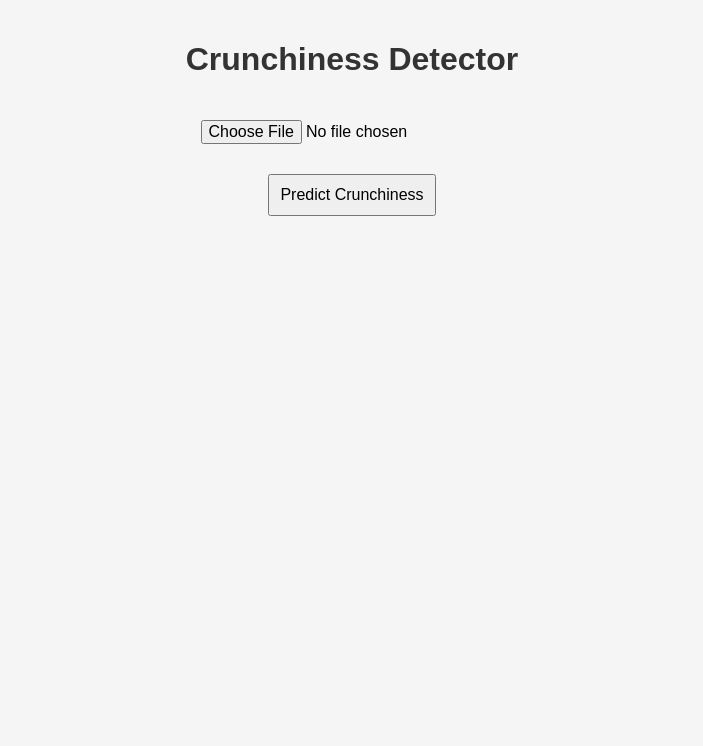
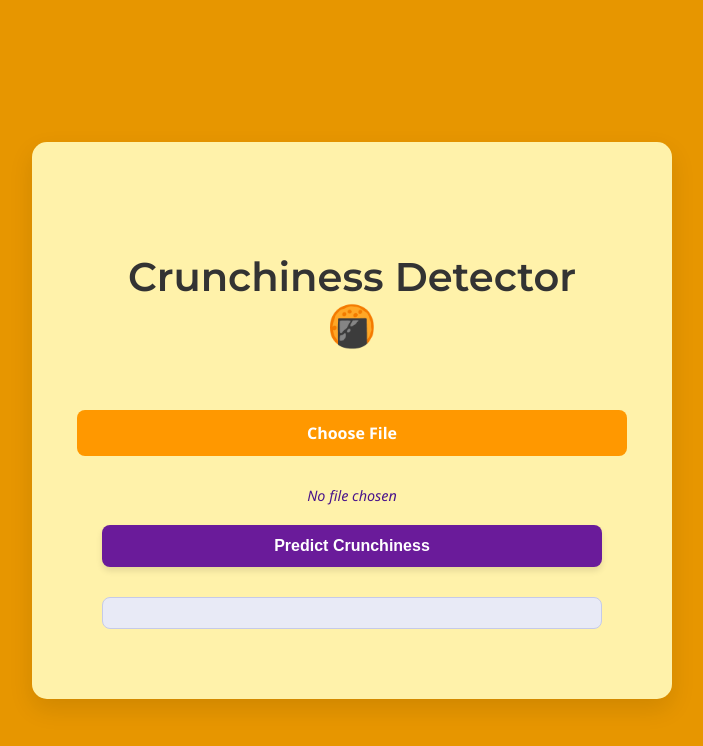
Before and after one commit to Mobing-ms/Crispy-Parripuvada, a plain HTML site: page index.html in a window 1280 px wide. Shown: the whole page, without its empty margins (288-991 px from the left). Drawn offline with Linux system fonts and the light colour scheme.

Commit message:
Update index.html

```diff
--- a/index.html
+++ b/index.html
@@ -4,50 +4,174 @@
     <meta charset="UTF-8">
     <meta name="viewport" content="width=device-width, initial-scale=1.0">
     <title>Crunchiness Detector</title>
+    <link rel="preconnect" href="https://fonts.googleapis.com">
+<link rel="preconnect" href="https://fonts.gstatic.com" crossorigin>
+<link href="https://fonts.googleapis.com/css2?family=Montserrat:ital,wght@0,100..900;1,100..900&display=swap" rel="stylesheet">
     <style>
+        /* General body and font styles */
         body {
-            font-family: Arial, sans-serif;
+            font-family: 'Segoe UI', Tahoma, Geneva, Verdana, sans-serif;
             text-align: center;
             margin: 0;
             padding: 20px;
-            background-color: #f5f5f5;
+            background-color: #e79600; /* A very light gray background */
+            color: #333; /* Dark gray for text */
+            display: flex;
+            justify-content: center;
+            align-items: center;
+            min-height: 100vh; /* Ensure it takes up the full viewport height */
         }
+
+        /* Main container for the app */
+        .crunchiness-container {
+            background-color: #fff2aa; /* White container background */
+            padding: 40px;
+            border-radius: 15px; /* Rounded corners */
+            box-shadow: 0 10px 25px rgba(0, 0, 0, 0.1); /* Soft shadow for depth */
+            width: 90%;
+            max-width: 500px;
+            display: flex;
+            flex-direction: column;
+            gap: 20px;
+            align-items: center;
+        }
+
+        /* Heading styles */
         h1 {
-            color: #333;
+            color: #a0522d; /* A rich sienna color that evokes crunchiness */
+            font-size: 2.5em;
+            margin-bottom: 0;
+            letter-spacing: 1px;
+            text-transform: uppercase;
         }
-        input, button {
-            margin: 10px 0;
-            padding: 10px;
-            font-size: 16px;
+
+        /* Custom file input styling */
+        input[type="file"] {
+            display: none; /* Hide the default file input button */
         }
+
+        /* Create a label that looks like a button */
+        .file-label {
+            background-color: #ff9800; /* A warm orange */
+            color: #fff;
+            padding: 12px 25px;
+            border-radius: 8px;
+            cursor: pointer;
+            transition: background-color 0.3s, transform 0.2s; /* Smooth transitions */
+            font-size: 1em;
+            font-weight: 600;
+            display: inline-block;
+            margin-bottom: 0;
+            width: 100%;
+        }
+
+        .file-label:hover {
+            background-color: #f57c00; /* Darker orange on hover */
+            transform: translateY(-2px); /* Slight lift effect */
+        }
+
+        /* Predict button styling */
+        button {
+            background-color: #6a1b9a; /* A deep purple */
+            color: #fff;
+            border: none;
+            padding: 12px 25px;
+            border-radius: 8px;
+            font-size: 1em;
+            font-weight: 600;
+            cursor: pointer;
+            transition: background-color 0.3s, transform 0.2s;
+            width: 100%;
+            box-shadow: 0 4px 6px rgba(0, 0, 0, 0.1);
+        }
+
+        button:disabled {
+            background-color: #b081c7; /* A lighter purple for disabled state */
+            cursor: not-allowed;
+        }
+
+        button:hover {
+            background-color: #4a148c; /* Darker purple on hover */
+            transform: translateY(-2px);
+        }
+
+        button:active {
+            transform: translateY(0); /* Press down effect */
+            background-color: #6a1b9a;
+        }
+
+        /* Result display styling */
         #result {
-            margin-top: 20px;
-            font-weight: bold;
-            font-size: 18px;
+            margin-top: 10px;
+            padding: 15px;
+            border-radius: 8px;
+            background-color: #e8eaf6; /* A soft blue-gray for results */
+            font-size: 1.2em;
+            color: #3949ab; /* A strong indigo color */
+            font-weight: 600;
+            border: 1px solid #c5cae9;
+            width: 100%;
+            box-sizing: border-box;
+        }
+
+        /* Animation for the result to pop in */
+        @keyframes fadeIn {
+            from { opacity: 0; transform: translateY(10px); }
+            to { opacity: 1; transform: translateY(0); }
+        }
+
+        #result {
+            animation: fadeIn 0.5s ease-out;
+        }
+        .file-chosen-text {
+            display: block;
+            margin-top: 10px;
+            color: #4a148c;
+            font-style: italic;
+            font-size: 0.9em;
         }
     </style>
 </head>
 <body>
-    <h1>Crunchiness Detector</h1>
-    <input type="file" id="fileInput">
-    <br>
-    <button onclick="predictCrunchiness()">Predict Crunchiness</button>
-    <div id="result"></div>
+
+    <div class="crunchiness-container" style="padding: 70px;">
+        <p style="font-size: 40px;font-family: montserrat;font-weight: 600;">Crunchiness Detector 🍘</p>
+        <input type="file" id="fileInput">
+        <label for="fileInput" class="file-label">Choose File</label>
+        <span id="fileNameDisplay" class="file-chosen-text">No file chosen</span>
+        <button id="predictButton" onclick="predictCrunchiness()">Predict Crunchiness</button>
+        <div id="result"></div>
+    </div>
 
     <script>
+        document.getElementById('fileInput').addEventListener('change', function(event) {
+            const fileNameDisplay = document.getElementById('fileNameDisplay');
+            if (event.target.files.length > 0) {
+                fileNameDisplay.textContent = event.target.files[0].name;
+            } else {
+                fileNameDisplay.textContent = "No file chosen";
+            }
+        });
+
         async function predictCrunchiness() {
             const fileInput = document.getElementById('fileInput');
             const resultDiv = document.getElementById('result');
+            const predictButton = document.getElementById('predictButton');
 
             if (!fileInput.files.length) {
                 resultDiv.innerHTML = "Please select a file first!";
                 return;
             }
 
+            // Show a loading state and disable the button
+            resultDiv.innerHTML = "Processing...";
+            predictButton.disabled = true;
+
             const formData = new FormData();
             formData.append('file', fileInput.files[0]);
 
             try {
+                // NOTE: This fetch call will not work in a browser environment without a running backend server.
                 const response = await fetch('http://127.0.0.1:5000/predict', {
                     method: 'POST',
                     body: formData
@@ -62,6 +186,9 @@
             } catch (error) {
                 console.error('Error:', error);
                 resultDiv.innerHTML = "Error predicting crunchiness.";
+            } finally {
+                // Re-enable the button regardless of success or failure
+                predictButton.disabled = false;
             }
         }
     </script>
```
